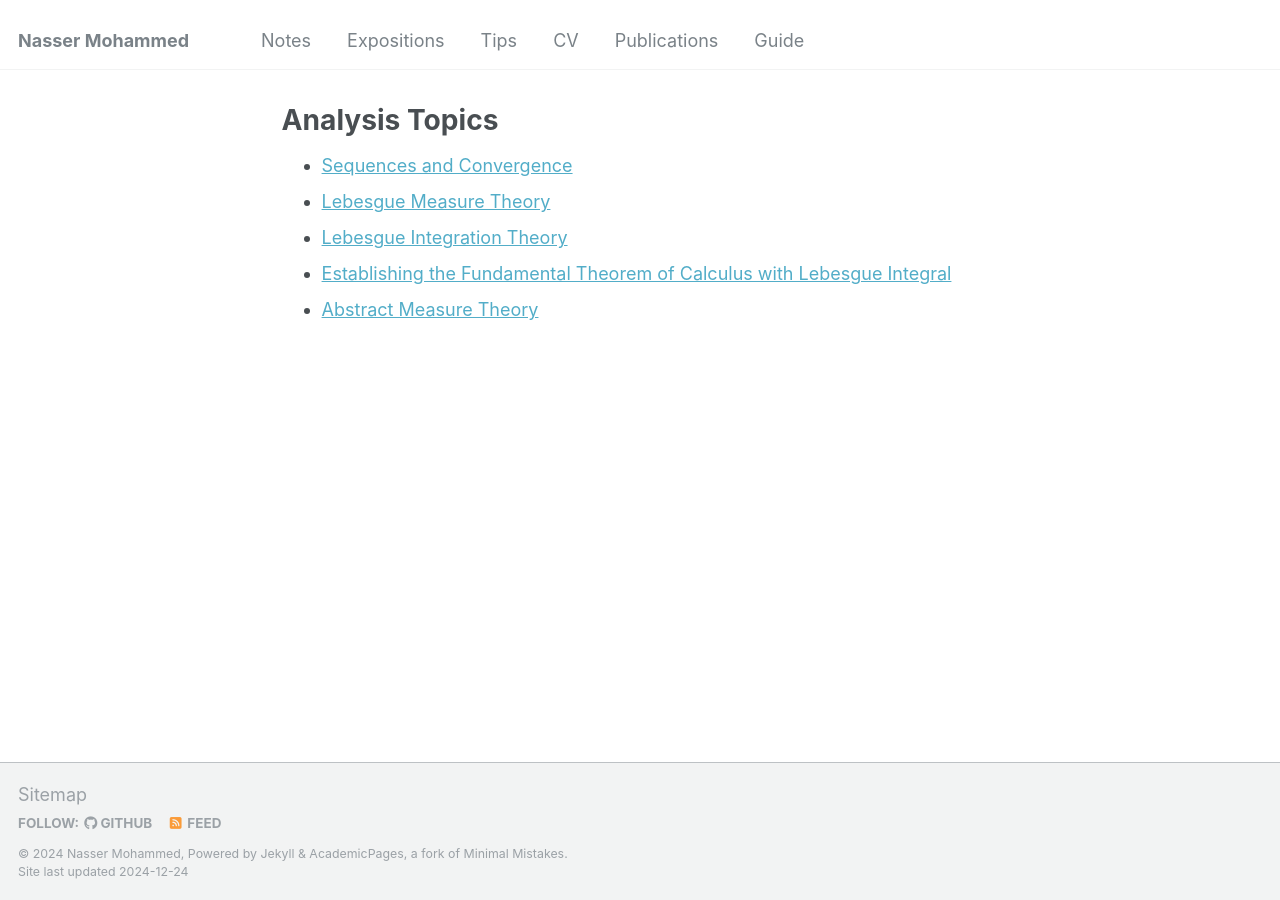
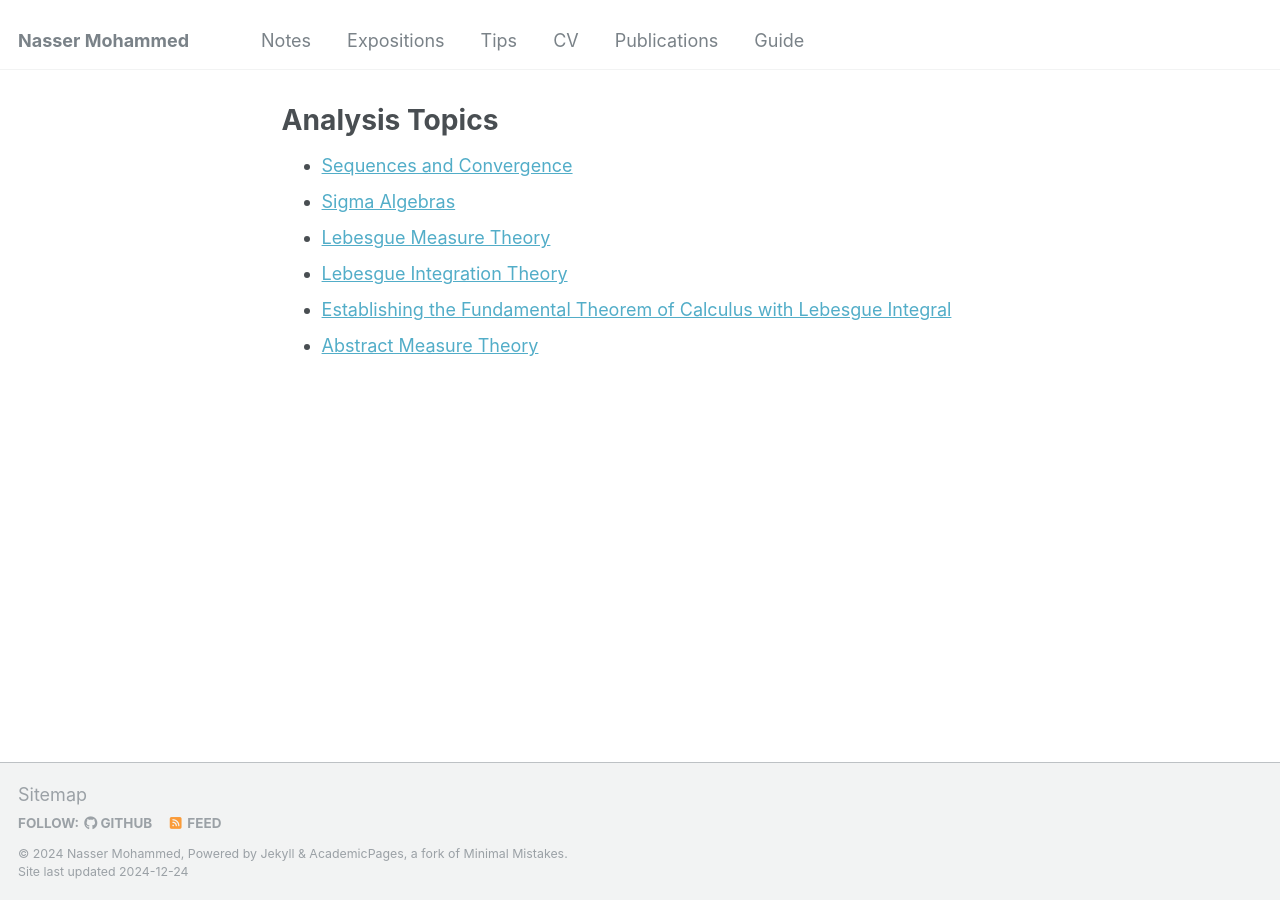
Before and after one commit to Nasser-Mohammed/Nasser-Mohammed.github.io, a Jekyll site: the page built from _pages/notes/analysis/nav.md, in a window 1280 px wide. Built offline with Jekyll 4.4.1, drawn with Linux system fonts in a browser that asks for light colours.

Commit message:
Update nav.md

```diff
--- a/_pages/notes/analysis/nav.md
+++ b/_pages/notes/analysis/nav.md
@@ -6,6 +6,7 @@ author_profile: false
 ---
 
 - [Sequences and Convergence](seqandconv.md)
+- [Sigma Algebras](sigmaAlgebras.md)
 - [Lebesgue Measure Theory](lebesguemeas.md)
 - [Lebesgue Integration Theory](lebintegral.md)
 - [Establishing the Fundamental Theorem of Calculus with Lebesgue Integral](ftc.md)
```
